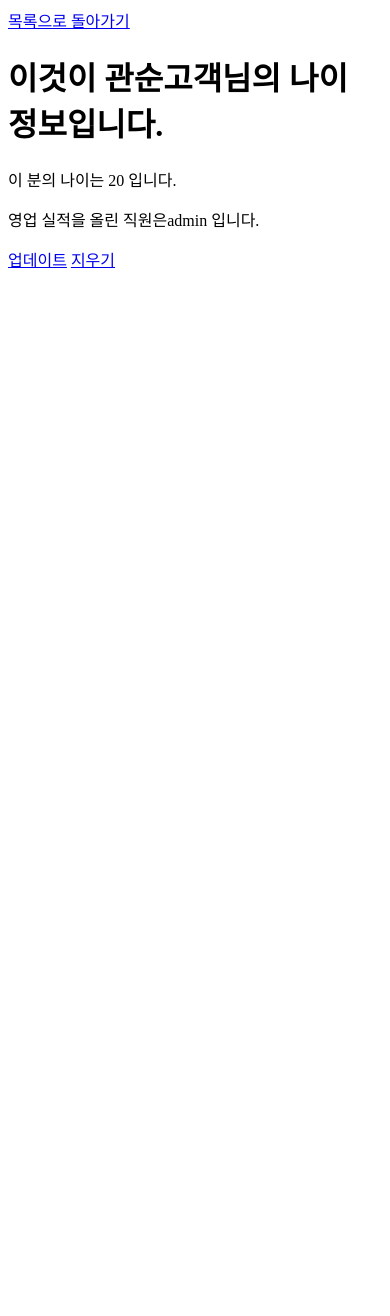
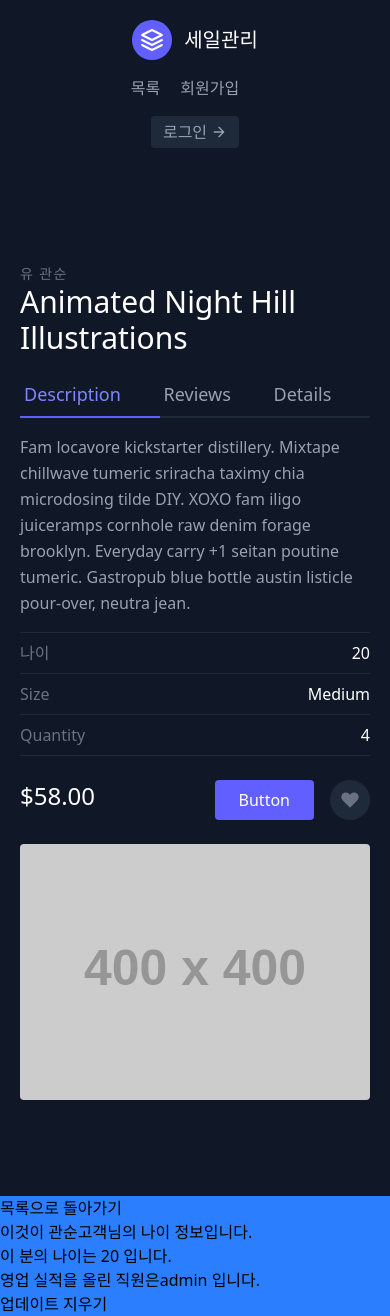
Before and after one commit to EdiBulb/django-crm, a Django app: a page that uses templates/base.html in a window 390 px wide. Before the commit the page ends 268 px from the top, so only its background shows below. Run offline with Django 5.2, Linux system fonts and the light colour scheme; data comes from the database, SQL or seed files in the repository; grey boxes labelled with a size stand in for pictures from a placeholder-image service; some libraries are stand-ins or nearby versions.

Commit message:
page design by tailwindCss, Tailblock, Bootstrap

```diff
--- a/djangocrm/urls.py
+++ b/djangocrm/urls.py
@@ -1,8 +1,10 @@
 from django.contrib import admin
 from django.urls import path
 from django.urls.conf import include
+from sales.views import 첫화면
 
 urlpatterns = [
     path('admin/', admin.site.urls),
+    path('', 첫화면),
     path('홈페이지/', include('sales.urls', namespace="홈페이지")), # sales 수준을 연결시켜줌
 ]
--- a/sales/templates/folder/세일상세.html
+++ b/sales/templates/folder/세일상세.html
@@ -1,6 +1,45 @@
 {% extends 'base.html' %}
 
 {% block content %}
+
+<section class="text-gray-400 bg-gray-900 body-font overflow-hidden">
+  <div class="container px-5 py-24 mx-auto">
+    <div class="lg:w-4/5 mx-auto flex flex-wrap">
+      <div class="lg:w-1/2 w-full lg:pr-10 lg:py-6 mb-6 lg:mb-0">
+        <h2 class="text-sm title-font text-gray-500 tracking-widest">{{사람키.last_name}} {{사람키.first_name}}</h2>
+        <h1 class="text-white text-3xl title-font font-medium mb-4">Animated Night Hill Illustrations</h1>
+        <div class="flex mb-4">
+          <a class="flex-grow text-indigo-400 border-b-2 border-indigo-500 py-2 text-lg px-1">Description</a>
+          <a class="flex-grow border-b-2 border-gray-800 py-2 text-lg px-1">Reviews</a>
+          <a class="flex-grow border-b-2 border-gray-800 py-2 text-lg px-1">Details</a>
+        </div>
+        <p class="leading-relaxed mb-4">Fam locavore kickstarter distillery. Mixtape chillwave tumeric sriracha taximy chia microdosing tilde DIY. XOXO fam iligo juiceramps cornhole raw denim forage brooklyn. Everyday carry +1 seitan poutine tumeric. Gastropub blue bottle austin listicle pour-over, neutra jean.</p>
+        <div class="flex border-t border-gray-800 py-2">
+          <span class="text-gray-500">나이</span>
+          <span class="ml-auto text-white">{{사람키.age}}</span>
+        </div>
+        <div class="flex border-t border-gray-800 py-2">
+          <span class="text-gray-500">Size</span>
+          <span class="ml-auto text-white">Medium</span>
+        </div>
+        <div class="flex border-t border-b mb-6 border-gray-800 py-2">
+          <span class="text-gray-500">Quantity</span>
+          <span class="ml-auto text-white">4</span>
+        </div>
+        <div class="flex">
+          <span class="title-font font-medium text-2xl text-white">$58.00</span>
+          <button class="flex ml-auto text-white bg-indigo-500 border-0 py-2 px-6 focus:outline-none hover:bg-indigo-600 rounded">Button</button>
+          <button class="rounded-full w-10 h-10 bg-gray-800 p-0 border-0 inline-flex items-center justify-center text-gray-500 ml-4">
+            <svg fill="currentColor" stroke-linecap="round" stroke-linejoin="round" stroke-width="2" class="w-5 h-5" viewBox="0 0 24 24">
+              <path d="M20.84 4.61a5.5 5.5 0 00-7.78 0L12 5.67l-1.06-1.06a5.5 5.5 0 00-7.78 7.78l1.06 1.06L12 21.23l7.78-7.78 1.06-1.06a5.5 5.5 0 000-7.78z"></path>
+            </svg>
+          </button>
+        </div>
+      </div>
+      <img alt="ecommerce" class="lg:w-1/2 w-full lg:h-auto h-64 object-cover object-center rounded" src="https://dummyimage.com/400x400">
+    </div>
+  </div>
+</section>
     <a href="{% url '홈페이지:목록' %}"> 목록으로 돌아가기</a>
     <h1>이것이 {{사람키.first_name}}고객님의 나이 정보입니다.</h1>
     <p>이 분의 나이는 {{사람키.age}} 입니다.</p>
--- a/sales/views.py
+++ b/sales/views.py
@@ -7,6 +7,10 @@ from .forms import SaleForm, SaleModelForm
 # Create your views here.
 # 브라우저에 어떤것을 보여줄것인가
 # 함수로 원하는 페이지를 만들 수 있다.그리고 이걸 urls.py에 등록하면 이 함수가 보여주는 페이지로 이동한다.
+
+def 첫화면(request):
+    return render(request, "첫화면.html")
+
 def 세일목록(request):
     사람 = Sale.objects.all()
     context = {
--- a/templates/base.html
+++ b/templates/base.html
@@ -1,21 +1,16 @@
 <html>
 <head>
     <title>타이틀입니다</title>
-    <style>
-        .세일{
-            padding-top: 20px;
-            padding-bottom: 30px;
-            padding-right: 10px;
-            padding-left: 10px;
-            background-color: #f5f5f5;
-        }
-    </style>
+
+    <script src="https://cdn.jsdelivr.net/npm/@tailwindcss/browser@4"></script>
 </head>
 <body>
+    <div class="bg-blue-500">
+        {% include "메뉴.html" %}
     {% block content %}
 
     {% endblock content %}
-
+</div>
     {% include "프로그램.html" %}
 </body>
 </html>
--- /dev/null
+++ b/templates/메뉴.html
@@ -0,0 +1,20 @@
+<header class="text-gray-400 bg-gray-900 body-font">
+  <div class="container mx-auto flex flex-wrap p-5 flex-col md:flex-row items-center">
+    <a class="flex title-font font-medium items-center text-white mb-4 md:mb-0">
+      <svg xmlns="http://www.w3.org/2000/svg" fill="none" stroke="currentColor" stroke-linecap="round" stroke-linejoin="round" stroke-width="2" class="w-10 h-10 text-white p-2 bg-indigo-500 rounded-full" viewBox="0 0 24 24">
+        <path d="M12 2L2 7l10 5 10-5-10-5zM2 17l10 5 10-5M2 12l10 5 10-5"></path>
+      </svg>
+      <span class="ml-3 text-xl">세일관리</span>
+    </a>
+    <nav class="md:ml-auto flex flex-wrap items-center text-base justify-center">
+
+      <a href = "{% url '홈페이지:목록'%}"class="mr-5 hover:text-white">목록</a>
+      <a class="mr-5 hover:text-white">회원가입</a>
+    </nav>
+    <a href="#" class="inline-flex items-center bg-gray-800 border-0 py-1 px-3 focus:outline-none hover:bg-gray-700 rounded text-base mt-4 md:mt-0">로그인
+      <svg fill="none" stroke="currentColor" stroke-linecap="round" stroke-linejoin="round" stroke-width="2" class="w-4 h-4 ml-1" viewBox="0 0 24 24">
+        <path d="M5 12h14M12 5l7 7-7 7"></path>
+      </svg>
+    </a>
+  </div>
+</header>
```
Also changed, not shown: sales/templates/folder/세일목록.html (+33 -7 lines), templates/첫화면.html (added, +18 -0 lines).
